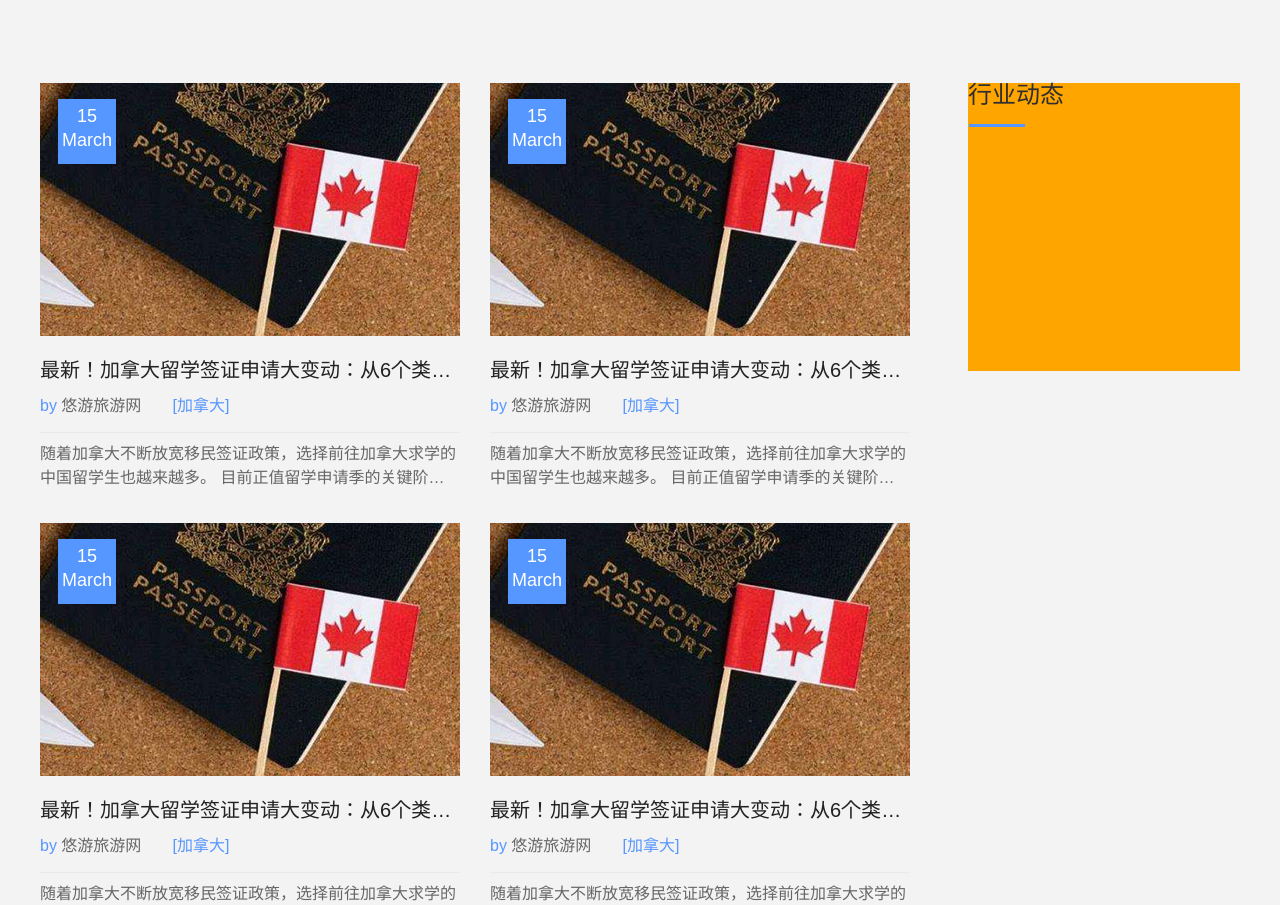
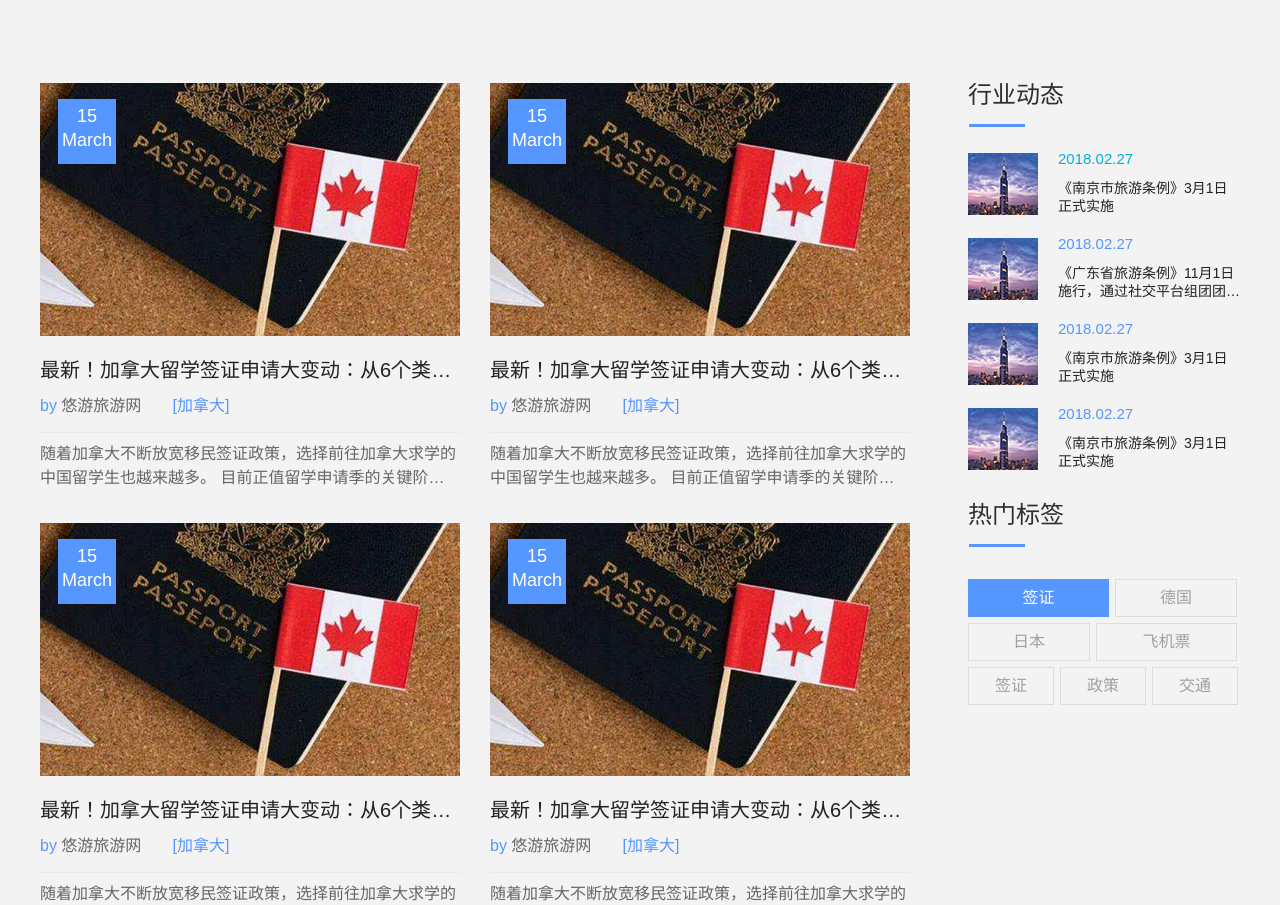
Before and after one commit to Vaxure/study, a plain HTML site: page 静态页面/悠游旅游网/info.html in a window 1280 px wide. Shown: the part 530-1435 px from the top of the page. Drawn offline with Linux system fonts and the light colour scheme.

Commit message:
A  11月28日更新

```diff
--- a/静态页面/悠游旅游网/css/common.css
+++ b/静态页面/悠游旅游网/css/common.css
@@ -6,7 +6,7 @@
  * @Last Modified time: 2018-11-27 00:07:17
  */
 
- /********************顶部*********************/
+/********************顶部*********************/
 .site_topbar {
     width: 100%;
     height: 71px;
@@ -135,6 +135,7 @@
 .nav_r a:nth-child(3) i {
     background-position: -136px -140px;
 }
+
 /********************网站底部*********************/
 .site_footer {
     height: 110px;
@@ -194,6 +195,21 @@
     background-position: -199px -10px;
 }
 
+/********************文字*********************/
+/* 省略显示 */
+.omit {
+    text-overflow: ellipsis;
+    overflow: hidden;
+    white-space: nowrap;
+}
+/* 双行省略 */
+.dbomit {
+    display: -webkit-box;
+    -webkit-box-orient: vertical;
+    -webkit-line-clamp: 2;
+    overflow: hidden;
+}
+
 /********************按钮*********************/
 .notes_btn {
     display: block;
--- a/静态页面/悠游旅游网/css/info.css
+++ b/静态页面/悠游旅游网/css/info.css
@@ -110,9 +110,6 @@
 .info_item .info_title .title {
     font-size: 20px;
     color: #222;
-    text-overflow: ellipsis;
-    overflow: hidden;
-    white-space: nowrap;
     line-height: 24px;
     padding: 22px 0 12px 0;
 }
@@ -130,10 +127,6 @@
 }
 
 .info_dec p {
-    display: -webkit-box;
-    -webkit-box-orient: vertical;
-    -webkit-line-clamp: 2;
-    overflow: hidden;
     padding-top: 9px;
 }
 
@@ -156,16 +149,15 @@
     width: 52px;
 }
 
-.info_main .info_main {
+/* .info_main .info_main {
     height: 253px;
     background: url('../images/');
-}
+} */
 
+/******************** 右侧行业动态、热门标签 *********************/
 .info_main .main_asd {
     float: right;
     width: 272px;
-    height: 288px;
-    background-color: orange;
 }
 
 .main_asd .title {
@@ -174,6 +166,7 @@
     font-size: 24px;
     line-height: 24px;
     color: #2e2e2e;
+    margin-bottom: 26px;
 }
 
 .main_asd .title::after {
@@ -185,3 +178,82 @@
     bottom: 0;
     background-color: #5696ff;
 }
+
+.trend_list  {
+
+}
+
+.trend_list li {
+    width: 272px;
+    margin-bottom: 23px;
+}
+
+.trend_list li img {
+    float: left;
+}
+
+.trend_list li .trend_info {
+    float: left;
+    width: 182px;
+    padding-left: 20px;
+}
+
+.trend_list .trend_info p {
+    text-align: left;
+}
+
+.trend_list .trend_info p:first-child {
+    color: #5696ff;
+    font-size: 15px;
+    margin-top: -14px;
+    line-height: 40px;
+}
+
+.trend_list .trend_info p:last-child {
+    color: #222;
+    font-size: 14px;
+    line-height: 18px;
+}
+
+.trend_list .trend_info p.first {
+    color: #01b1d7;
+}
+
+.main_asd .hot_tag {
+    padding-top: 10px;
+}
+
+
+.tag_list li {
+    float: left;
+    margin-top: 6px;
+}
+
+.tag_list .tag {
+    height: 36px;
+    line-height: 36px;
+    text-align: center;
+    border: 1px solid #dcdcdc;
+    font-size: 16px;
+    color: #a1a1a1;
+    margin-right: 6px;
+    cursor: pointer;
+}
+
+.tag_list .active {
+    border-color: #5696ff;
+    background-color: #5696ff;
+    color: #fff;
+}
+
+.tag_list .tag1 {
+    width: 139px;
+}
+
+.tag_list .tag2 {
+    width: 120px;
+}
+
+.tag_list .tag3 {
+    width: 84px;
+}
--- a/静态页面/悠游旅游网/css/reset.css
+++ b/静态页面/悠游旅游网/css/reset.css
@@ -116,3 +116,7 @@ body {
 .mg_bt0 {
     margin-bottom: 0 !important;
 }
+
+.mg_r0 {
+    margin-right: 0 !important;
+}
--- a/静态页面/悠游旅游网/info.html
+++ b/静态页面/悠游旅游网/info.html
@@ -81,66 +81,66 @@
                     <li class="info_item">
                         <img class="info_pic" src="./images/info_main_pic1.jpg" width="420" height="253" alt="">
                         <div class="info_title">
-                            <p class="title">最新！加拿大留学签证申请大变动：从6个类别别别别</p>
+                            <p class="title omit">最新！加拿大留学签证申请大变动：从6个类别别别别</p>
                             <p class="autor"><span>by</span> 悠游旅游网&nbsp;&nbsp;&nbsp;&nbsp;&nbsp;&nbsp;&nbsp;<span>[加拿大]</span></p>
                         </div>
                         <div class="info_dec">
-                            <p>随着加拿大不断放宽移民签证政策，选择前往加拿大求学的中国留学生也越来越多。 目前正值留学申请季的关键阶阶阶阶阶阶阶阶</p>
+                            <p class="dbomit">随着加拿大不断放宽移民签证政策，选择前往加拿大求学的中国留学生也越来越多。 目前正值留学申请季的关键阶阶阶阶阶阶阶阶</p>
                         </div>
                         <div class="date_tag">15 March</div>
                     </li>
                     <li class="info_item">
                         <img class="info_pic" src="./images/info_main_pic1.jpg" width="420" height="253" alt="">
                         <div class="info_title">
-                            <p class="title">最新！加拿大留学签证申请大变动：从6个类别别别别</p>
+                            <p class="title omit">最新！加拿大留学签证申请大变动：从6个类别别别别</p>
                             <p class="autor"><span>by</span> 悠游旅游网&nbsp;&nbsp;&nbsp;&nbsp;&nbsp;&nbsp;&nbsp;<span>[加拿大]</span></p>
                         </div>
                         <div class="info_dec">
-                            <p>随着加拿大不断放宽移民签证政策，选择前往加拿大求学的中国留学生也越来越多。 目前正值留学申请季的关键阶阶阶阶阶阶阶阶</p>
+                            <p class="dbomit">随着加拿大不断放宽移民签证政策，选择前往加拿大求学的中国留学生也越来越多。 目前正值留学申请季的关键阶阶阶阶阶阶阶阶</p>
                         </div>
                         <div class="date_tag">15 March</div>
                     </li>
                     <li class="info_item">
                         <img class="info_pic" src="./images/info_main_pic1.jpg" width="420" height="253" alt="">
                         <div class="info_title">
-                            <p class="title">最新！加拿大留学签证申请大变动：从6个类别别别别</p>
+                            <p class="title omit">最新！加拿大留学签证申请大变动：从6个类别别别别</p>
                             <p class="autor"><span>by</span> 悠游旅游网&nbsp;&nbsp;&nbsp;&nbsp;&nbsp;&nbsp;&nbsp;<span>[加拿大]</span></p>
                         </div>
                         <div class="info_dec">
-                            <p>随着加拿大不断放宽移民签证政策，选择前往加拿大求学的中国留学生也越来越多。 目前正值留学申请季的关键阶阶阶阶阶阶阶阶</p>
+                            <p class="dbomit">随着加拿大不断放宽移民签证政策，选择前往加拿大求学的中国留学生也越来越多。 目前正值留学申请季的关键阶阶阶阶阶阶阶阶</p>
                         </div>
                         <div class="date_tag">15 March</div>
                     </li>
                     <li class="info_item">
                         <img class="info_pic" src="./images/info_main_pic1.jpg" width="420" height="253" alt="">
                         <div class="info_title">
-                            <p class="title">最新！加拿大留学签证申请大变动：从6个类别别别别</p>
+                            <p class="title omit">最新！加拿大留学签证申请大变动：从6个类别别别别</p>
                             <p class="autor"><span>by</span> 悠游旅游网&nbsp;&nbsp;&nbsp;&nbsp;&nbsp;&nbsp;&nbsp;<span>[加拿大]</span></p>
                         </div>
                         <div class="info_dec">
-                            <p>随着加拿大不断放宽移民签证政策，选择前往加拿大求学的中国留学生也越来越多。 目前正值留学申请季的关键阶阶阶阶阶阶阶阶</p>
+                            <p class="dbomit">随着加拿大不断放宽移民签证政策，选择前往加拿大求学的中国留学生也越来越多。 目前正值留学申请季的关键阶阶阶阶阶阶阶阶</p>
                         </div>
                         <div class="date_tag">15 March</div>
                     </li>
                     <li class="info_item">
                         <img class="info_pic" src="./images/info_main_pic1.jpg" width="420" height="253" alt="">
                         <div class="info_title">
-                            <p class="title">最新！加拿大留学签证申请大变动：从6个类别别别别</p>
+                            <p class="title omit">最新！加拿大留学签证申请大变动：从6个类别别别别</p>
                             <p class="autor"><span>by</span> 悠游旅游网&nbsp;&nbsp;&nbsp;&nbsp;&nbsp;&nbsp;&nbsp;<span>[加拿大]</span></p>
                         </div>
                         <div class="info_dec">
-                            <p>随着加拿大不断放宽移民签证政策，选择前往加拿大求学的中国留学生也越来越多。 目前正值留学申请季的关键阶阶阶阶阶阶阶阶</p>
+                            <p class="dbomit">随着加拿大不断放宽移民签证政策，选择前往加拿大求学的中国留学生也越来越多。 目前正值留学申请季的关键阶阶阶阶阶阶阶阶</p>
                         </div>
                         <div class="date_tag">15 March</div>
                     </li>
                     <li class="info_item">
                         <img class="info_pic" src="./images/info_main_pic1.jpg" width="420" height="253" alt="">
                         <div class="info_title">
-                            <p class="title">最新！加拿大留学签证申请大变动：从6个类别别别别</p>
+                            <p class="title omit">最新！加拿大留学签证申请大变动：从6个类别别别别</p>
                             <p class="autor"><span>by</span> 悠游旅游网&nbsp;&nbsp;&nbsp;&nbsp;&nbsp;&nbsp;&nbsp;<span>[加拿大]</span></p>
                         </div>
                         <div class="info_dec">
-                            <p>随着加拿大不断放宽移民签证政策，选择前往加拿大求学的中国留学生也越来越多。 目前正值留学申请季的关键阶阶阶阶阶阶阶阶</p>
+                            <p class="dbomit">随着加拿大不断放宽移民签证政策，选择前往加拿大求学的中国留学生也越来越多。 目前正值留学申请季的关键阶阶阶阶阶阶阶阶</p>
                         </div>
                         <div class="date_tag">15 March</div>
                     </li>
@@ -166,8 +166,53 @@
             <div class="main_asd">
                 <div class="indus_trend">
                     <h2 class="title">行业动态</h2>
+                    <ul class="trend_list">
+                        <li>
+                            <img src="./images/info_aside_pic1.jpg" width="70" height="62" alt="">
+                            <div class="trend_info">
+                                <p class="first">2018.02.27</p>
+                                <p class="dbomit">《南京市旅游条例》3月1日正式实施</p>
+                            </div>
+                            <div class="clear"></div>
+                        </li>
+                        <li>
+                            <img src="./images/info_aside_pic1.jpg" width="70" height="62" alt="">
+                            <div class="trend_info">
+                                <p>2018.02.27</p>
+                                <p class="dbomit">《广东省旅游条例》11月1日施行，通过社交平台组团团团团团</p>
+                            </div>
+                            <div class="clear"></div>
+                        </li>
+                        <li>
+                            <img src="./images/info_aside_pic1.jpg" width="70" height="62" alt="">
+                            <div class="trend_info">
+                                <p>2018.02.27</p>
+                                <p class="dbomit">《南京市旅游条例》3月1日正式实施</p>
+                            </div>
+                            <div class="clear"></div>
+                        </li>
+                        <li>
+                            <img src="./images/info_aside_pic1.jpg" width="70" height="62" alt="">
+                            <div class="trend_info">
+                                <p>2018.02.27</p>
+                                <p class="dbomit">《南京市旅游条例》3月1日正式实施</p>
+                            </div>
+                            <div class="clear"></div>
+                        </li>
+                    </ul>
                 </div>
-                <div class="hot_tag"></div>
+                <div class="hot_tag">
+                    <h2 class="title">热门标签</h2>
+                    <ul class="tag_list cf">
+                        <li class="tag tag1 active">签证</li>
+                        <li class="tag tag2 mg_r0">德国</li>
+                        <li class="tag tag2">日本</li>
+                        <li class="tag tag1 mg_r0">飞机票</li>
+                        <li class="tag tag3">签证</li>
+                        <li class="tag tag3">政策</li>
+                        <li class="tag tag3 mg_r0">交通</li>
+                    </ul>
+                </div>
             </div>
             <div class="clear"></div>
         </div>
```
Also changed, not shown: 铁纪/工具网站.txt, 1 other file.
